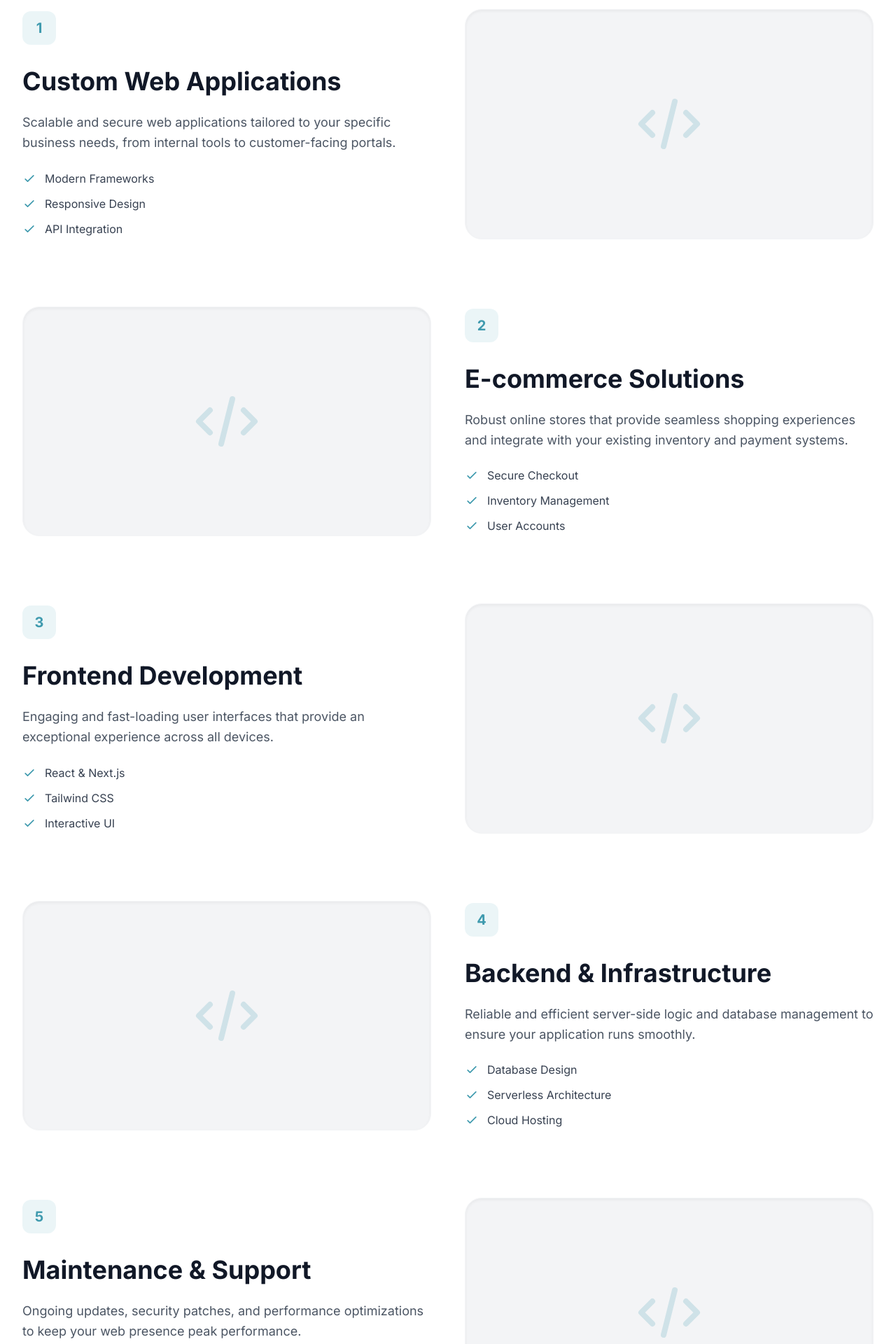
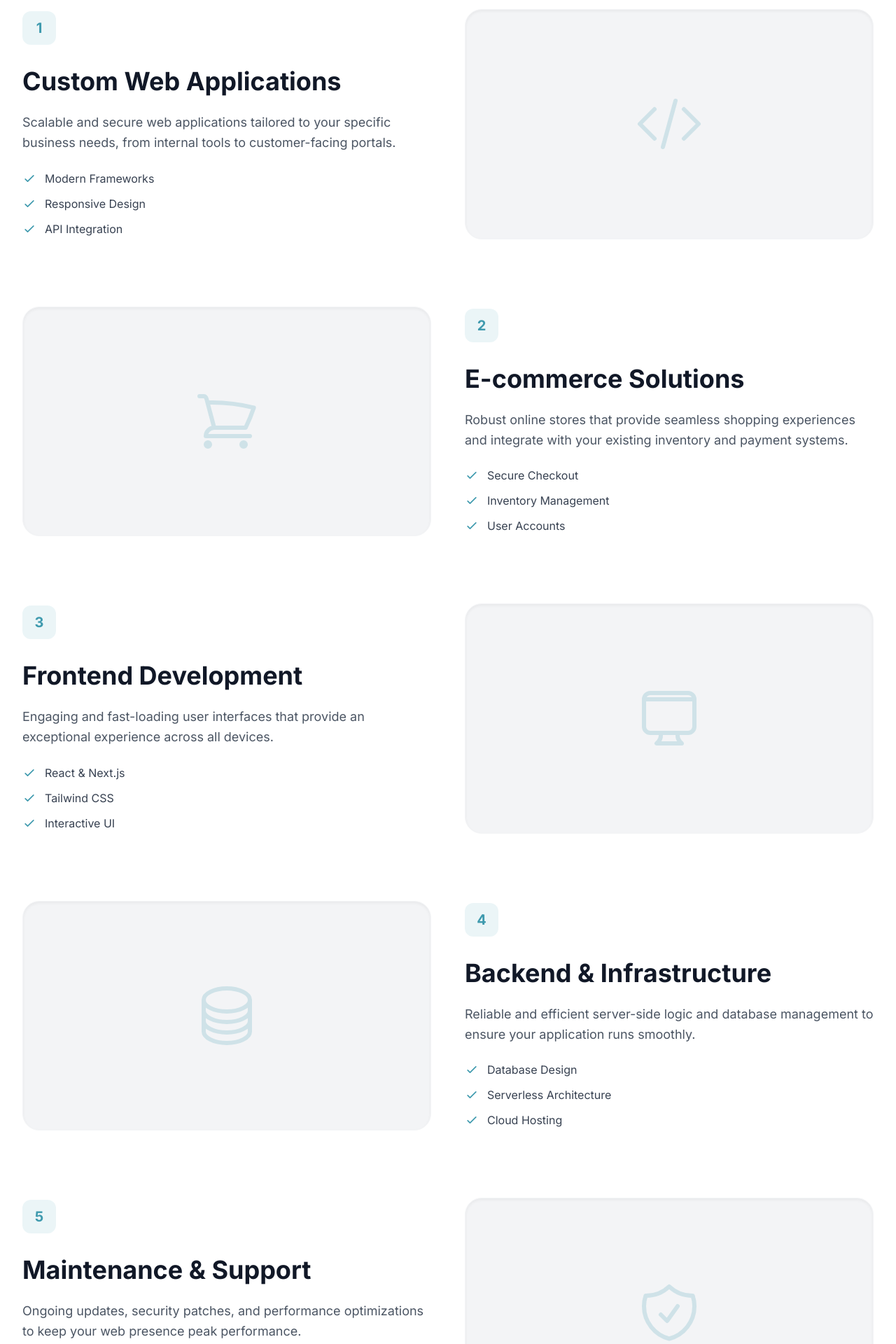
Before and after one commit to Raafat9966/automation-landing-page, a Next.js app: page /web-development in a window 1280 px wide. Shown: the part 500-2420 px from the top of the page at 70% size. Built offline with nearby package versions, Linux system fonts and the light colour scheme.

Commit message:
feat: add section icons for digital marketing and web development pages

```diff
--- a/app/digital-marketing/page.tsx
+++ b/app/digital-marketing/page.tsx
@@ -14,9 +14,9 @@ export default function DigitalMarketingPage() {
     visible: {
       opacity: 1,
       transition: {
-        staggerChildren: 0.15
-      }
-    }
+        staggerChildren: 0.15,
+      },
+    },
   }
 
   const itemVariants = {
@@ -26,9 +26,9 @@ export default function DigitalMarketingPage() {
       y: 0,
       transition: {
         duration: 0.6,
-        ease: [0.4, 0, 0.2, 1] as const
-      }
-    }
+        ease: [0.4, 0, 0.2, 1] as const,
+      },
+    },
   }
 
   return (
@@ -65,7 +65,7 @@ export default function DigitalMarketingPage() {
             variants={containerVariants}
             initial="hidden"
             whileInView="visible"
-            viewport={{ once: true, margin: "-100px" }}
+            viewport={{ once: true, margin: '-100px' }}
             className="space-y-24"
           >
             {digitalMarketing.sections.map((section, index) => (
@@ -78,17 +78,23 @@ export default function DigitalMarketingPage() {
                   <div className="inline-flex items-center justify-center w-12 h-12 rounded-xl bg-primary/10 text-primary font-bold text-xl mb-2">
                     {index + 1}
                   </div>
-                  <h2 className="text-3xl sm:text-4xl font-bold text-gray-900">
-                    {section.title}
-                  </h2>
-                  <p className="text-lg text-gray-600 leading-relaxed">
-                    {section.description}
-                  </p>
+                  <h2 className="text-3xl sm:text-4xl font-bold text-gray-900">{section.title}</h2>
+                  <p className="text-lg text-gray-600 leading-relaxed">{section.description}</p>
                   <ul className="space-y-3">
                     {section.features.map((feature, fIndex) => (
                       <li key={fIndex} className="flex items-center text-gray-700">
-                        <svg className="w-5 h-5 text-primary mr-3" fill="none" stroke="currentColor" viewBox="0 0 24 24">
-                          <path strokeLinecap="round" strokeLinejoin="round" strokeWidth={2} d="M5 13l4 4L19 7" />
+                        <svg
+                          className="w-5 h-5 text-primary mr-3"
+                          fill="none"
+                          stroke="currentColor"
+                          viewBox="0 0 24 24"
+                        >
+                          <path
+                            strokeLinecap="round"
+                            strokeLinejoin="round"
+                            strokeWidth={2}
+                            d="M5 13l4 4L19 7"
+                          />
                         </svg>
                         {feature}
                       </li>
@@ -100,7 +106,7 @@ export default function DigitalMarketingPage() {
                     {/* Placeholder for visual element */}
                     <div className="text-primary/20 group-hover:scale-110 transition-transform duration-500">
                       <svg className="w-24 h-24" fill="currentColor" viewBox="0 0 24 24">
-                         <path d="M13 10V3L4 14h7v7l9-11h-7z" />
+                        <path d="M13 10V3L4 14h7v7l9-11h-7z" />
                       </svg>
                     </div>
                   </div>
--- a/app/web-development/page.tsx
+++ b/app/web-development/page.tsx
@@ -30,6 +30,29 @@ export default function WebDevelopmentPage() {
       }
     }
   }
+
+  const sectionIcons = [
+    // 0: Custom Web Applications - Code brackets
+    <svg key="code" className="w-24 h-24" fill="none" stroke="currentColor" viewBox="0 0 24 24">
+      <path strokeLinecap="round" strokeLinejoin="round" strokeWidth={1.5} d="M17.25 6.75L22.5 12l-5.25 5.25m-10.5 0L1.5 12l5.25-5.25m7.5-3l-4.5 16.5" />
+    </svg>,
+    // 1: E-commerce Solutions - Shopping cart
+    <svg key="cart" className="w-24 h-24" fill="none" stroke="currentColor" viewBox="0 0 24 24">
+      <path strokeLinecap="round" strokeLinejoin="round" strokeWidth={1.5} d="M2.25 3h1.386c.51 0 .955.343 1.087.835l.383 1.437M7.5 14.25a3 3 0 00-3 3h15.75m-12.75-3h11.218c1.121-2.3 2.1-4.684 2.924-7.138a60.114 60.114 0 00-16.536-1.84M7.5 14.25L5.106 5.272M6 20.25a.75.75 0 11-1.5 0 .75.75 0 011.5 0zm12.75 0a.75.75 0 11-1.5 0 .75.75 0 011.5 0z" />
+    </svg>,
+    // 2: Frontend Development - Desktop monitor
+    <svg key="desktop" className="w-24 h-24" fill="none" stroke="currentColor" viewBox="0 0 24 24">
+      <path strokeLinecap="round" strokeLinejoin="round" strokeWidth={1.5} d="M9 17.25v1.007a3 3 0 01-.879 2.122L7.5 21h9l-.621-.621A3 3 0 0115 18.257V17.25m6-12V15a2.25 2.25 0 01-2.25 2.25H5.25A2.25 2.25 0 013 15V5.25m18 0A2.25 2.25 0 0018.75 3H5.25A2.25 2.25 0 003 5.25m18 0H3" />
+    </svg>,
+    // 3: Backend & Infrastructure - Database stack
+    <svg key="database" className="w-24 h-24" fill="none" stroke="currentColor" viewBox="0 0 24 24">
+      <path strokeLinecap="round" strokeLinejoin="round" strokeWidth={1.5} d="M20.25 6.375c0 2.278-3.694 4.125-8.25 4.125S3.75 8.653 3.75 6.375m16.5 0c0-2.278-3.694-4.125-8.25-4.125S3.75 4.097 3.75 6.375m16.5 0v11.25c0 2.278-3.694 4.125-8.25 4.125s-8.25-1.847-8.25-4.125V6.375m16.5 0v3.75m-16.5-3.75v3.75m16.5 0v3.75C20.25 16.153 16.556 18 12 18s-8.25-1.847-8.25-4.125v-3.75m16.5 0c0 2.278-3.694 4.125-8.25 4.125s-8.25-1.847-8.25-4.125" />
+    </svg>,
+    // 4: Maintenance & Support - Shield with checkmark
+    <svg key="shield" className="w-24 h-24" fill="none" stroke="currentColor" viewBox="0 0 24 24">
+      <path strokeLinecap="round" strokeLinejoin="round" strokeWidth={1.5} d="M9 12.75L11.25 15 15 9.75m-3-7.036A11.959 11.959 0 013.598 6 11.99 11.99 0 003 9.749c0 5.592 3.824 10.29 9 11.623 5.176-1.332 9-6.03 9-11.622 0-1.31-.21-2.571-.598-3.751h-.152c-3.196 0-6.1-1.248-8.25-3.285z" />
+    </svg>,
+  ]
 
   return (
     <main className="min-h-screen bg-white">
@@ -97,11 +120,8 @@ export default function WebDevelopmentPage() {
                 </div>
                 <div className="flex-1 w-full">
                   <div className="aspect-video bg-gray-100 rounded-3xl overflow-hidden shadow-inner flex items-center justify-center border border-gray-100 group">
-                    {/* Placeholder for visual element */}
                     <div className="text-primary/20 group-hover:scale-110 transition-transform duration-500">
-                      <svg className="w-24 h-24" fill="currentColor" viewBox="0 0 24 24">
-                         <path d="M10 20l4-16m4 4l4 4-4 4M6 16l-4-4 4-4" stroke="currentColor" strokeWidth="2" strokeLinecap="round" strokeLinejoin="round" fill="none" />
-                      </svg>
+                      {sectionIcons[index]}
                     </div>
                   </div>
                 </div>
```
